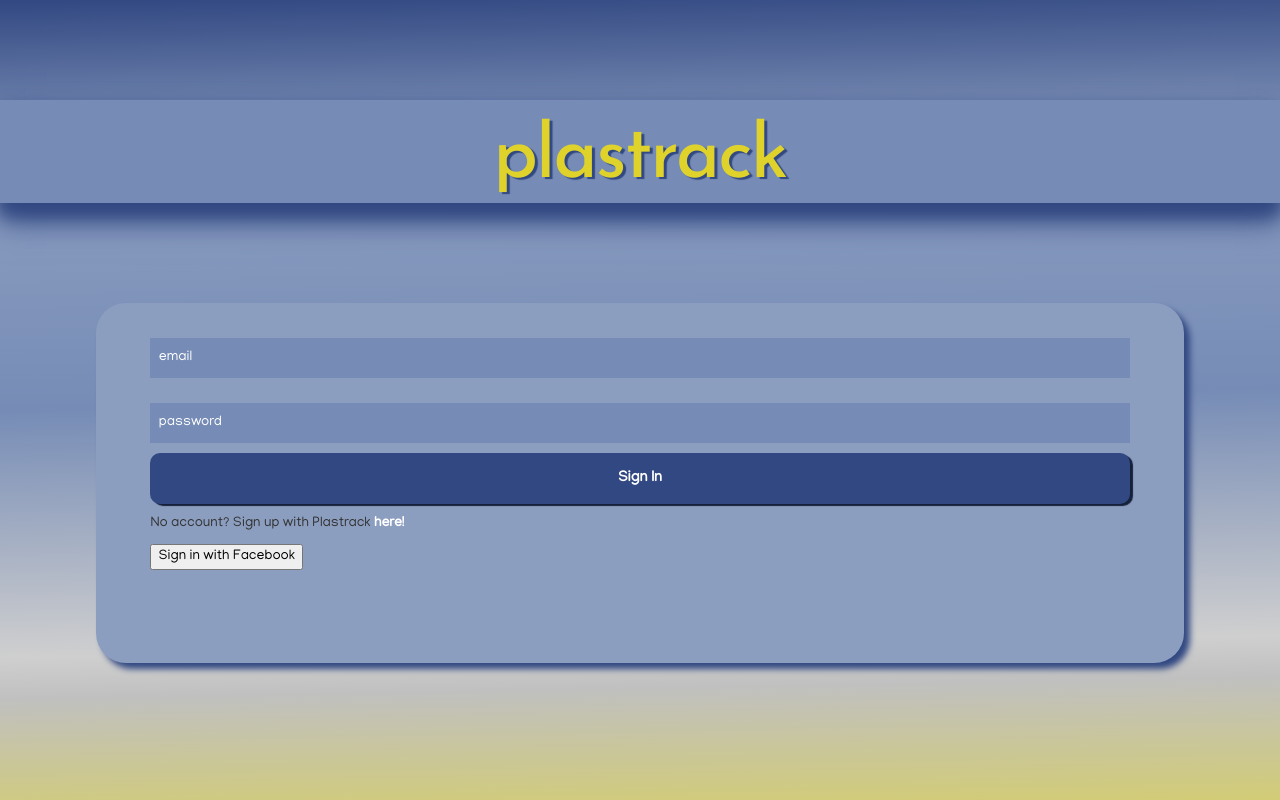
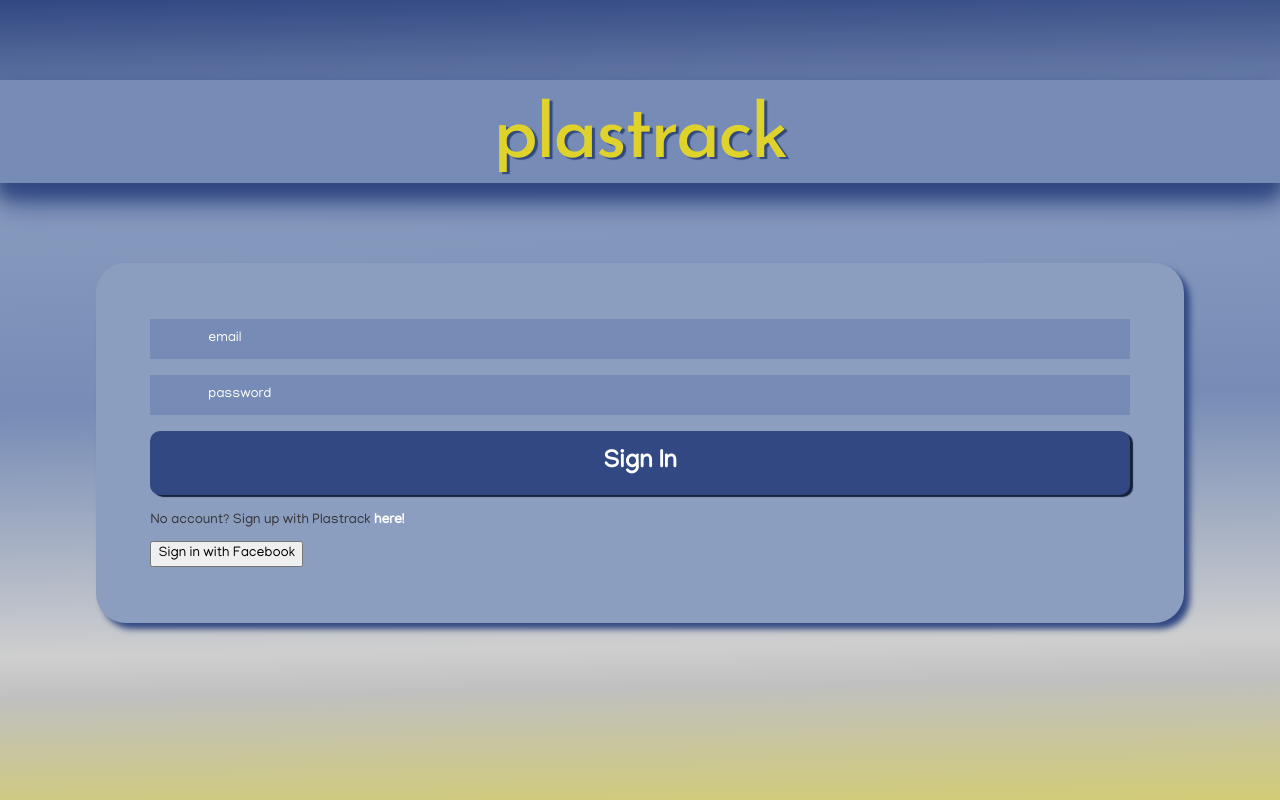
Before and after one commit to tjuacalla123/a8-plastrack, a Node project: template views/login.handlebars in a window 1280 px wide. Run offline with Node 20 templates, Linux system fonts and the light colour scheme; the template is opened without the code that fills it, so the values that code supplies are empty; some libraries are stand-ins or nearby versions; some web fonts are replaced.

Commit message:
fixed sign in page formatting

```diff
--- a/public/css/login.css
+++ b/public/css/login.css
@@ -13,7 +13,7 @@ font-family: 'Reem Kufi', sans-serif;
 	letter-spacing: -2px;
 	background-color: #768CB6;
 	color: #DFD32B;
-	margin: 100px auto;
+	margin: 10vh auto;
 	padding: 10px;
 	text-align: center;
 	text-shadow: 3px 2px 1px #314882;
@@ -29,8 +29,12 @@ a {
 	box-shadow: 6px 6px 6px #314882;
 	border-radius: 30px;
 	width: 85%;
-	height: 45%;
+	height: 45vh;
 	margin: 10px auto;
+  display: flex;
+  flex-direction: column;
+  justify-content: center;
+  align-items: center;
 }
 
 #header{
@@ -38,14 +42,18 @@ a {
 	height:10px;
 }
 
+input {
+  margin-bottom: 2vh;
+  height: 5vh;
+  padding-left: 5%;
+}
 #email {
 	background-color: #768CB6;
 	color: white;
 	width: 90%;
-	height: 40px;
-	padding-left: 5px;
+
 	display: block;
-	margin: 25 auto;
+
 	border: none;
 	outline: none;
 }
@@ -58,18 +66,21 @@ a {
 #password{
 	background-color: #768CB6;
 	color: white;
-	padding-left: 5px;
+
 	width: 90%;
-	height: 40px;
+
 	display: block;
-	margin: 10 auto;
+
 	border: none;
 	outline: none;
 }
 
 #buttons{
 	width: 90%;
-	margin: auto;
+  display: flex;
+  flex-direction: column;
+  justify-content: center;
+  align-items: flex-start;
 }
 
 #signUp{
@@ -94,13 +105,13 @@ a {
 	font-weight: bold;
 	border: none;
 	width: 100%;
-	padding: 15px 15px;
+  height: 8vh;
 	border-radius: 10px;
 	text-align: center;
 	text-decoration: none;
 	box-shadow: 3px 2px 1px #15203B;
-	display: inline-block;
-	font-size: 15px;
+	font-size: 25px;
+  margin-bottom: 2vh;
 }
 
 #signIn2{
--- a/views/login.handlebars
+++ b/views/login.handlebars
@@ -28,14 +28,13 @@
 <script async defer crossorigin="anonymous" src="https://connect.facebook.net/en_GB/sdk.js#xfbml=1&version=v10.0&appId=3708943232515416&autoLogAppEvents=1" nonce="6Z2OfC5N"></script>
 			<h1> plastrack </h1>
 			<div id="formContainer">
-				<div id = "header"> </div>
 
 				<input type="email" placeholder=" email" id="email" />
 				<input type="password" placeholder=" password" id="password" />
 				<div id="buttons">
 				<button onclick="signIn()" id="signIn"> Sign In </button>
 				<!-- <button onclick="signOut()" id="signOut"> Sign Out </button> -->
-				<p></p>
+
 				<p> No account? Sign up with Plastrack <a href="/signup">here!</a></p>
 
 				<button onclick="fbsignin()">Sign in with Facebook</button>
```
Also changed, not shown: views/logdone.handlebars (+4 -3 lines).
